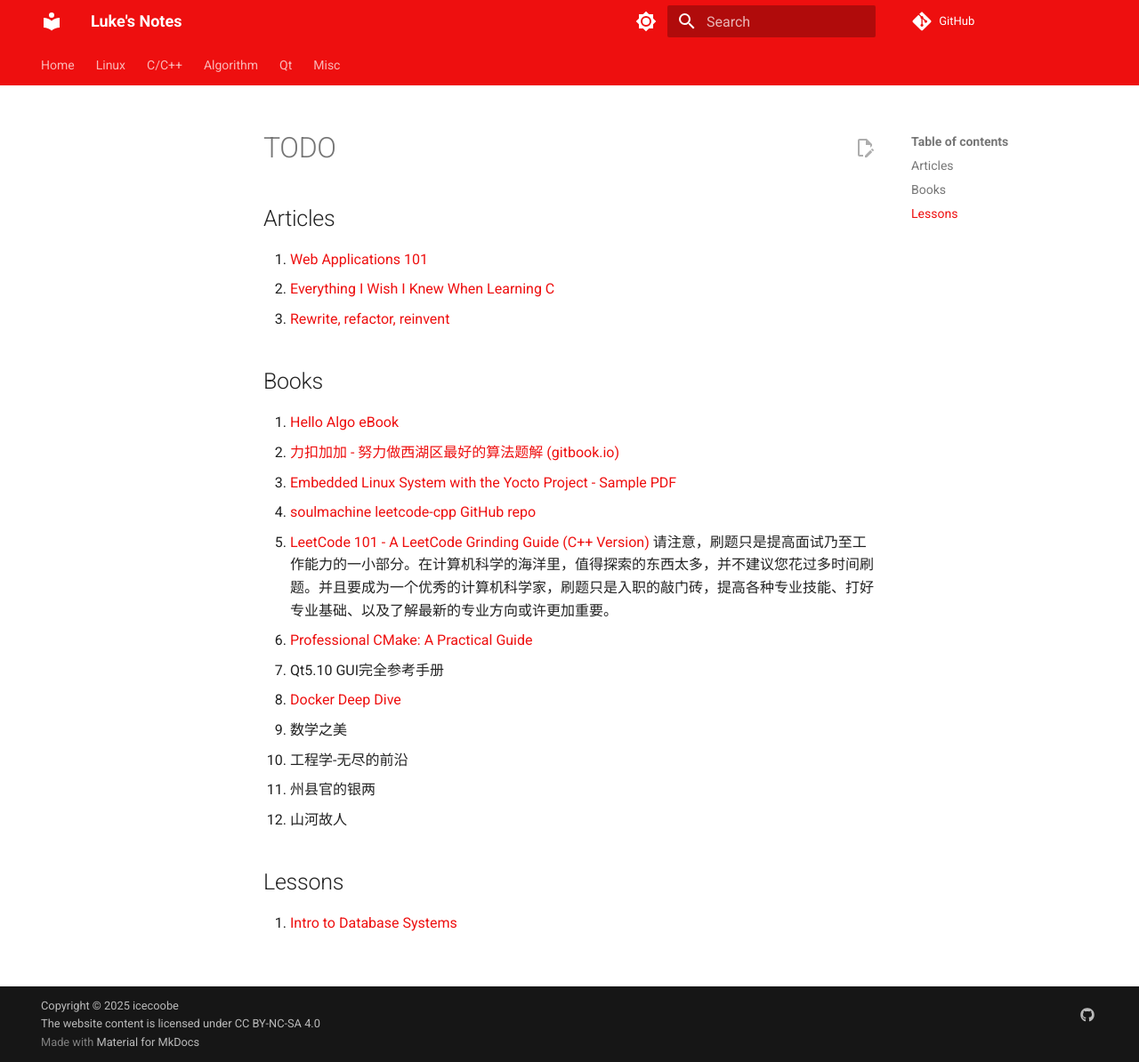
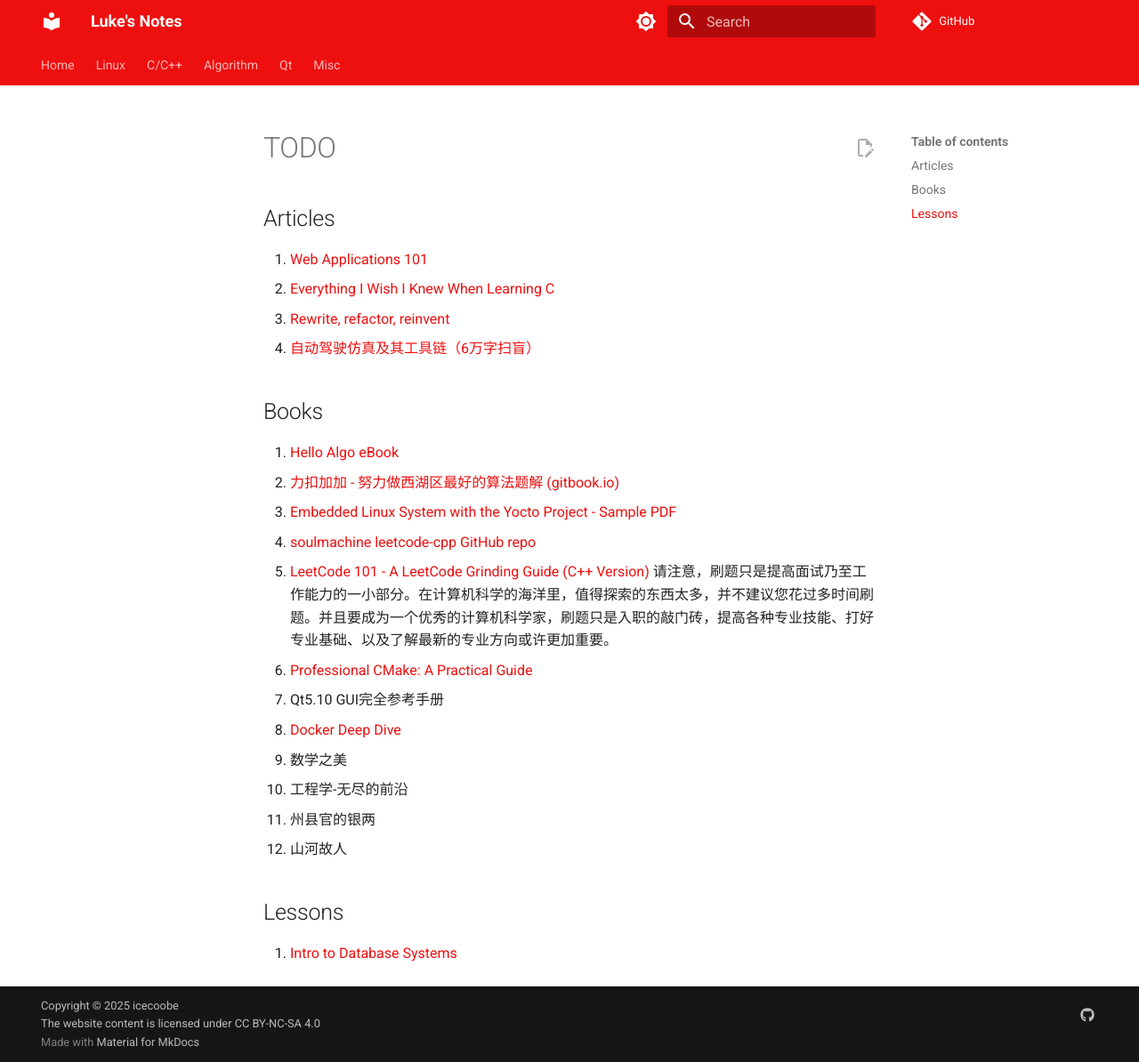
Before and after one commit to icecoobe/notes, an MkDocs documentation site: the page built from docs/TODO.md, in a window 1280 px wide and 1194 px high. Shown: the whole window at 89% size. Built offline with MkDocs 1.6.1 and Material for MkDocs 9.7.7, drawn with Linux system fonts in a browser that asks for light colours; comment, search, counter and statistics services are not loaded.

Commit message:
Update TODO.md

```diff
--- a/docs/TODO.md
+++ b/docs/TODO.md
@@ -5,6 +5,7 @@
 1. [Web Applications 101](https://www.robinwieruch.de/web-applications/)
 2. [Everything I Wish I Knew When Learning C](https://tmewett.com/c-tips/)
 3. [Rewrite, refactor, reinvent](https://herbcaudill.com/words/20190219-rewrite-refactor-reinvent)
+4. [自动驾驶仿真及其工具链（6万字扫盲）](https://zhuanlan.zhihu.com/p/606321816)
 
 ## Books
 
```
